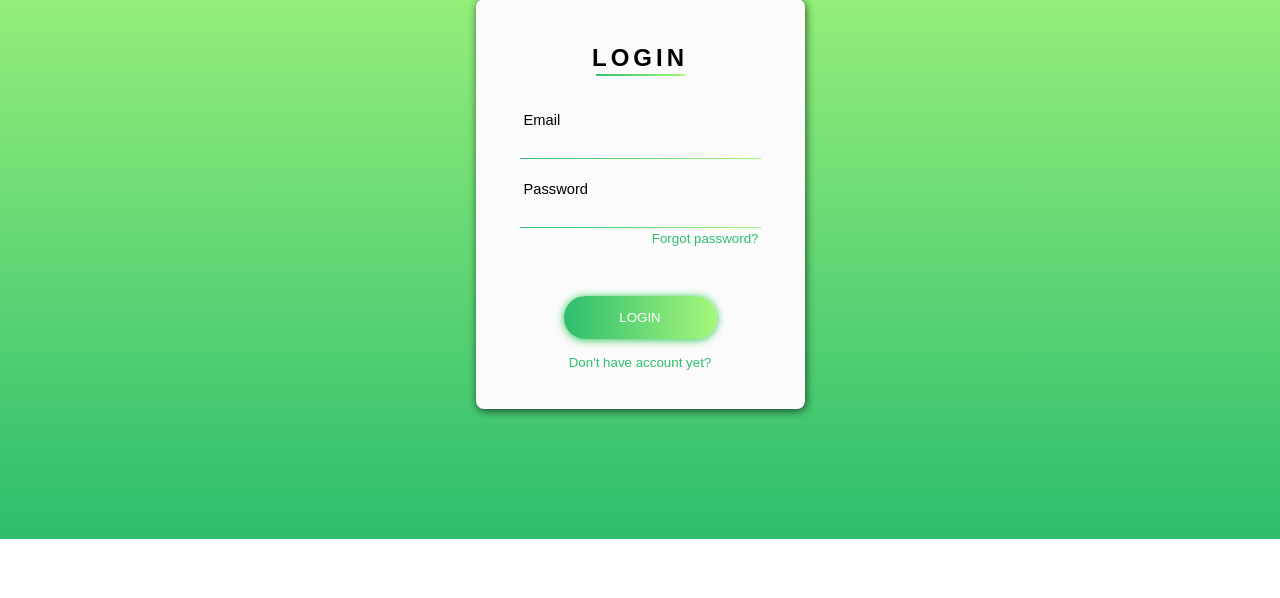
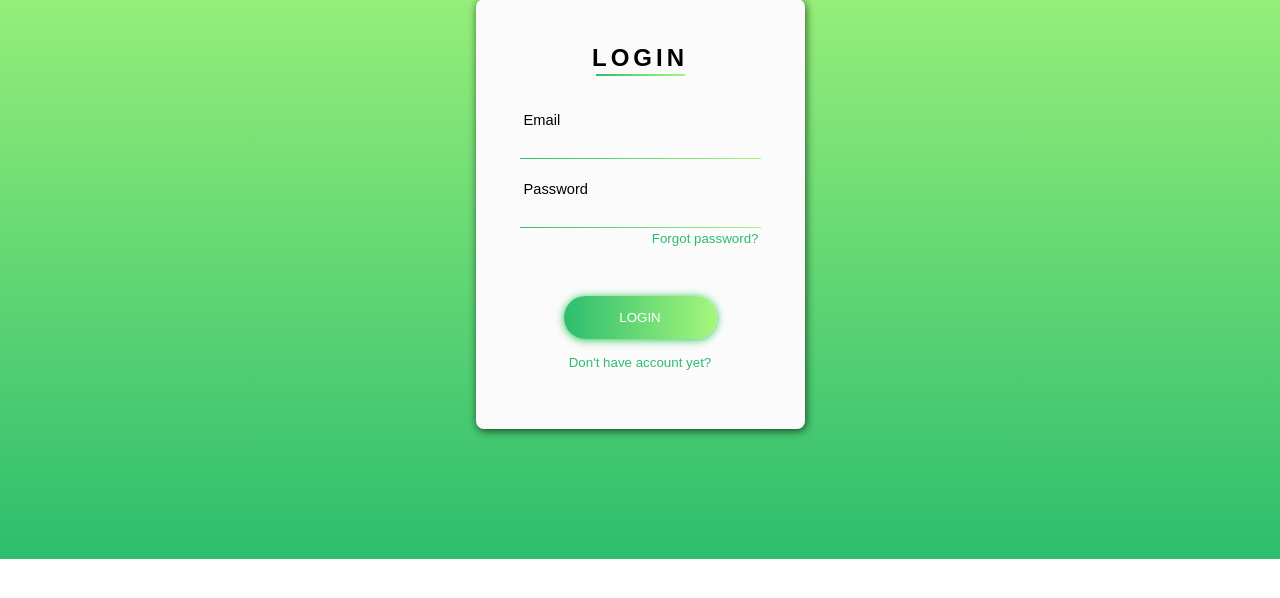
Before and after one commit to AhmadHidayatP/AhmadHidayatP.github.io, a PHP site: page / in a window 1280 px wide. Shown: the part 97-695 px from the top of the page. Run offline with PHP 8.4, Linux system fonts and the light colour scheme.

Commit message:
Update style.css

```diff
--- a/style.css
+++ b/style.css
@@ -20,7 +20,7 @@ label {
   background: #fbfbfb;
   border-radius: 8px;
   box-shadow: 1px 2px 8px rgba(0, 0, 0, 0.65);
-  height: 410px;
+  height: 430px;
   margin: 6rem auto 8.1rem auto;
   width: 329px;
 }
```
